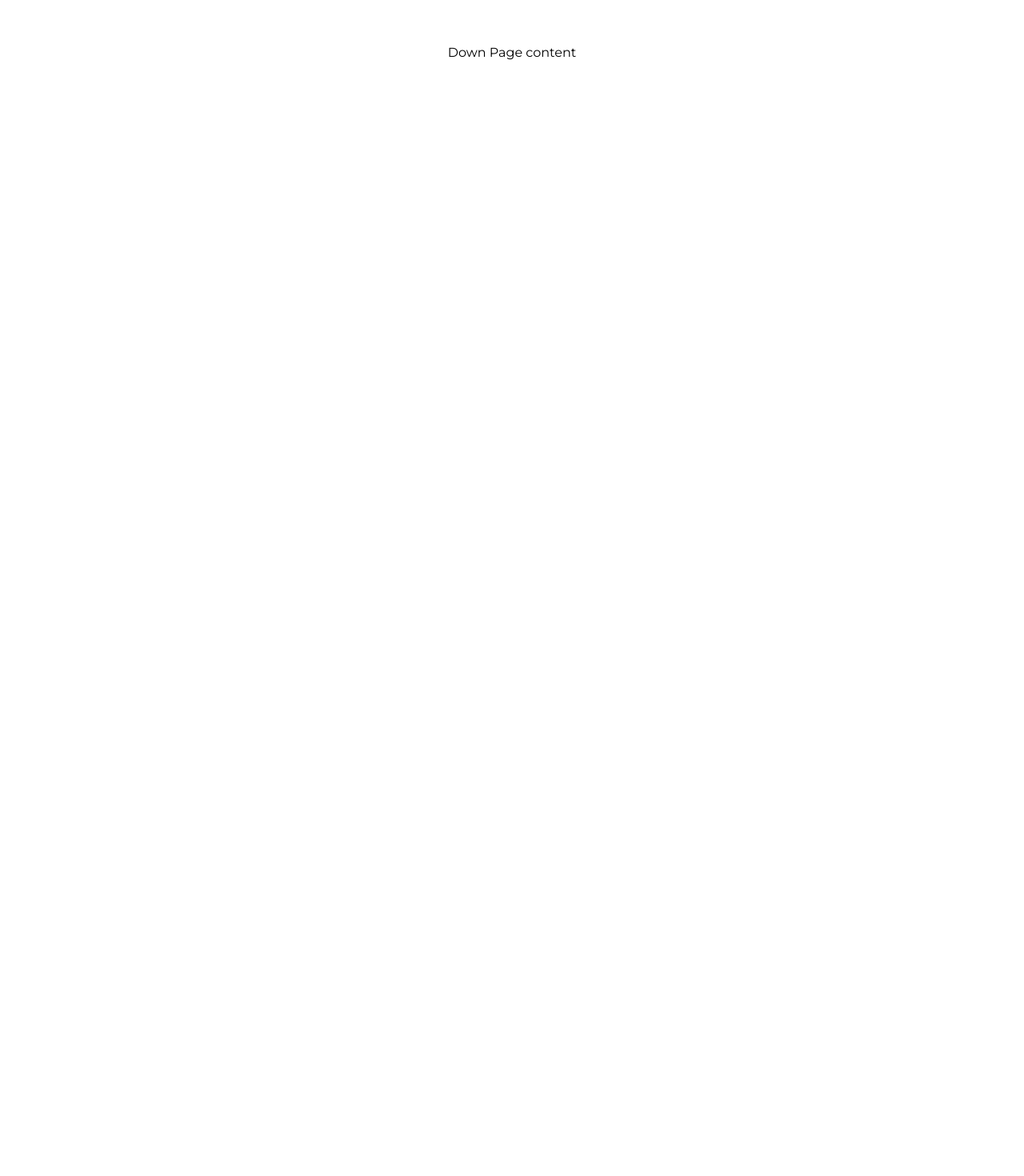
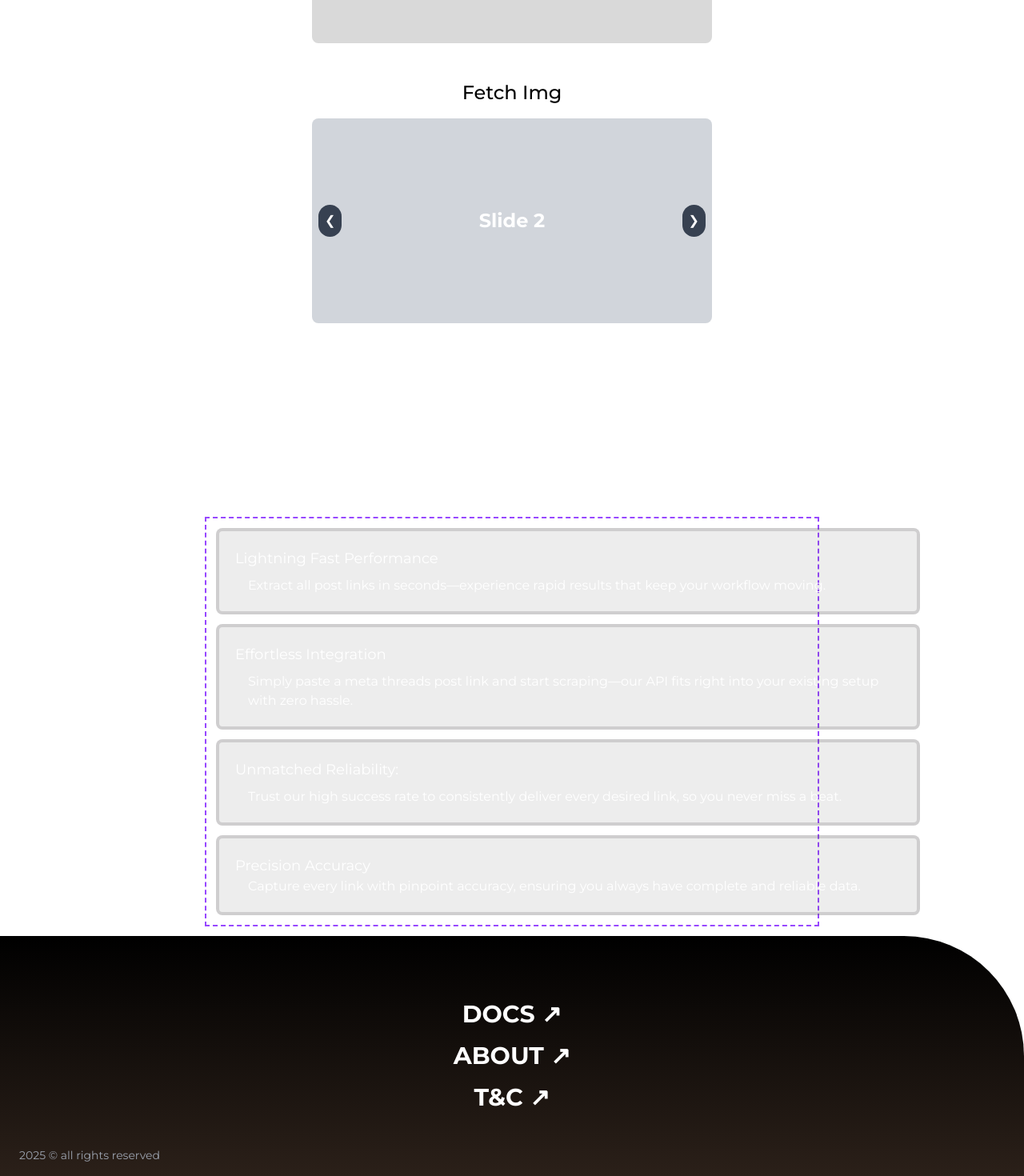
Before and after one commit to gurwnx222/threadsnatch-frontend, a React (Vite) app: page / in a window 1280 px wide. Shown: the part 1134-2604 px from the top of the page at 80% size. Before the commit the page ends 1600 px from the top, so only its background shows below. Built offline with nearby package versions, Linux system fonts and the light colour scheme.

Commit message:
Completed web page

```diff
--- a/package.json
+++ b/package.json
@@ -25,6 +25,7 @@
   },
   "dependencies": {
     "ogl": "^1.0.11",
-    "react-router-dom": "^7.4.0"
+    "react-router-dom": "^7.4.0",
+    "swiper": "^11.2.6"
   }
 }
--- /dev/null
+++ b/src/Components/Carousel.jsx
@@ -0,0 +1,39 @@
+import React, { useState, useEffect } from "react";
+
+const slides = ["Slide 1", "Slide 2", "Slide 3"];
+
+const Carousel = () => {
+  const [currentIndex, setCurrentIndex] = useState(0);
+
+  useEffect(() => {
+    const interval = setInterval(() => {
+      setCurrentIndex((prevIndex) => (prevIndex + 1) % slides.length);
+    }, 3000); // Auto-slide every 3 seconds
+    return () => clearInterval(interval);
+  }, []);
+
+  return (
+    <div className="relative w-full max-w-lg mx-auto">
+      {/* Slide */}
+      <div className="h-64 flex items-center justify-center text-2xl font-bold text-white bg-gray-300 rounded-lg transition-all duration-700">
+        {slides[currentIndex]}
+      </div>
+
+      {/* Controls */}
+      <button
+        onClick={() => setCurrentIndex((prev) => (prev - 1 + slides.length) % slides.length)}
+        className="absolute top-1/2 left-2 transform -translate-y-1/2 bg-gray-700 text-white p-2 rounded-full"
+      >
+        ❮
+      </button>
+      <button
+        onClick={() => setCurrentIndex((prev) => (prev + 1) % slides.length)}
+        className="absolute top-1/2 right-2 transform -translate-y-1/2 bg-gray-700 text-white p-2 rounded-full"
+      >
+        ❯
+      </button>
+    </div>
+  );
+};
+
+export default Carousel;
--- a/src/Pages/About.jsx
+++ b/src/Pages/About.jsx
@@ -1,8 +1,15 @@
 import React from 'react'
+import Navbar from '../Components/Navbar'
 
 const About = () => {
   return (
-    <div>About</div>
+    <div className='font-montserrat h-auto'>
+      <div
+        className="fixed top-0 left-0 w-full h-full bg-cover bg-center animate-moveBg"
+        style={{ backgroundImage: "url('/BG-img1.jpg')" }}>
+      </div>
+      <Navbar />
+    </div>
   )
 }
 
--- a/src/Pages/Contact.jsx
+++ b/src/Pages/Contact.jsx
@@ -1,8 +1,15 @@
 import React from 'react'
+import Navbar from '../Components/Navbar'
 
 const Contact = () => {
   return (
-    <div>Contact</div>
+    <div className='font-montserrat h-auto'>
+      <div
+        className="fixed top-0 left-0 w-full h-full bg-cover bg-center animate-moveBg"
+        style={{ backgroundImage: "url('/BG-img1.jpg')" }}>
+      </div>
+      <Navbar />
+    </div>
   )
 }
 
--- a/src/Pages/Home.jsx
+++ b/src/Pages/Home.jsx
@@ -1,7 +1,10 @@
-import React from 'react'
+import React, { useState, useEffect } from "react";
 import Navbar from '../Components/Navbar'
+import Carousel from "../Components/Carousel";
+
 
 const Home = () => {
+
   return (
     <div className='font-montserrat h-auto'>
       <div
@@ -27,7 +30,71 @@ const Home = () => {
         </div>
 
       {/* Down page content - second */}
-      <div className='relative min-h-screen flex flex-col justify-center items-center bg-white'>Down Page content</div>
+      <div className='relative min-h-screen flex flex-col justify-center items-center bg-white'>
+
+        <div className='flex flex-col absolute top-10 gap-4 text-center'>
+          <div className='font-medium text-2xl'>Seamless Integration</div>
+          <div className='w-[500px] h-[300px] bg-[#D9D9D9] rounded-lg'></div>
+        </div>
+
+        <div className="flex flex-col items-center relative top-52 gap-4">
+          <div className="font-medium text-2xl">Fetch Img</div>
+          <div className="felx items-center justify-center w-[500px] h-[300px] rounded-lg">
+            <Carousel />
+          </div>
+        </div>
+
+      </div>
+
+      {/* Down page content - third */}
+      {/* BAckground */}
+      <div
+        className="bg-cover bg-center animate-moveBg h-auto"
+        style={{ backgroundImage: "url('/BG-img1.jpg')" }}>
+      </div>
+
+      {/* content */}
+      <div className="relative top-24 gap-3 min-h flex flex-col items-center text-white">
+        <div className="font-medium text-2xl">Empower Your Journey</div>
+        <div className="text-xl">Explore the Features That Transform Ideas into Impact</div>
+
+        {/* Box content */}
+        <div className="w-3/5 h-auto border-2 border-dashed border-[rgba(151,71,255,1)]">
+          <div className="w-[55rem] h-2/5 m-3 p-5 flex flex-col gap-2 justify-center border-4 border-[#605e6337] bg-[rgba(77,77,77,0.1)] rounded-lg transition-transform duration-300 hover:scale-80 hover:-translate-y-1 hover:bg-[rgba(77,77,77,0.2)] hover:shadow-lg">
+            <div className="text-lg">Lightning Fast Performance</div>
+            <div className="pl-4">Extract all post links in seconds—experience rapid results that keep your workflow moving.</div>
+          </div>
+
+          <div className="w-[55rem] h-2/5 m-3 p-5 flex flex-col gap-2 justify-center border-4 border-[#605e6337] bg-[rgba(77,77,77,0.1)] rounded-lg transition-transform duration-300 hover:scale-80 hover:-translate-y-1 hover:bg-[rgba(77,77,77,0.2)] hover:shadow-lg">
+            <div className="text-lg">Effortless Integration</div>
+            <div className="pl-4">Simply paste a meta threads post link and start scraping—our API fits right into your existing setup with zero hassle.</div>
+          </div>
+
+          <div className="w-[55rem] h-2/5 m-3 p-5 flex flex-col gap-2 justify-center border-4 border-[#605e6337] bg-[rgba(77,77,77,0.1)] rounded-lg transition-transform duration-300 hover:scale-80 hover:-translate-y-1 hover:bg-[rgba(77,77,77,0.2)] hover:shadow-lg">
+            <div className="text-lg">Unmatched Reliability:</div>
+            <div className="pl-4">Trust our high success rate to consistently deliver every desired link, so you never miss a beat.</div>
+          </div>
+
+          <div className="w-[55rem] h-2/5 m-3 p-5 flex flex-col  justify-center border-4 border-[#605e6337] bg-[rgba(77,77,77,0.1)] rounded-lg transition-transform duration-300 hover:scale-80 hover:-translate-y-1 hover:bg-[rgba(77,77,77,0.2)] hover:shadow-lg">
+            <div className="text-lg">Precision Accuracy</div>
+            <div className="pl-4">Capture every link with pinpoint accuracy, ensuring you always have complete and reliable data.</div>
+          </div>
+        </div>
+
+      {/* Bottom */}
+      <div
+        className="relative w-full h-[300px] p-6 text-white rounded-tr-[150px] bg-gradient-to-b from-black to-[#2B2019] flex flex-col justify-center items-center">
+        <h2 className="text-3xl font-bold transition-translation duration-75 hover:text-gray-300"><a href="/">DOCS ↗</a></h2>
+        <h2 className="text-3xl font-bold mt-4  hover:text-gray-300"><a href="/">ABOUT ↗</a></h2>
+        <h2 className="text-3xl font-bold mt-4  hover:text-gray-300"><a href="/">T&C ↗</a></h2>
+        <p className="absolute bottom-4 left-6 text-gray-400 text-sm">
+          2025 © all rights reserved
+        </p>
+      </div>
+
+
+      </div>
+
 
     </div>
   )
```
Also changed, not shown: 1 other file (tests, documents, lock files or other folders).
